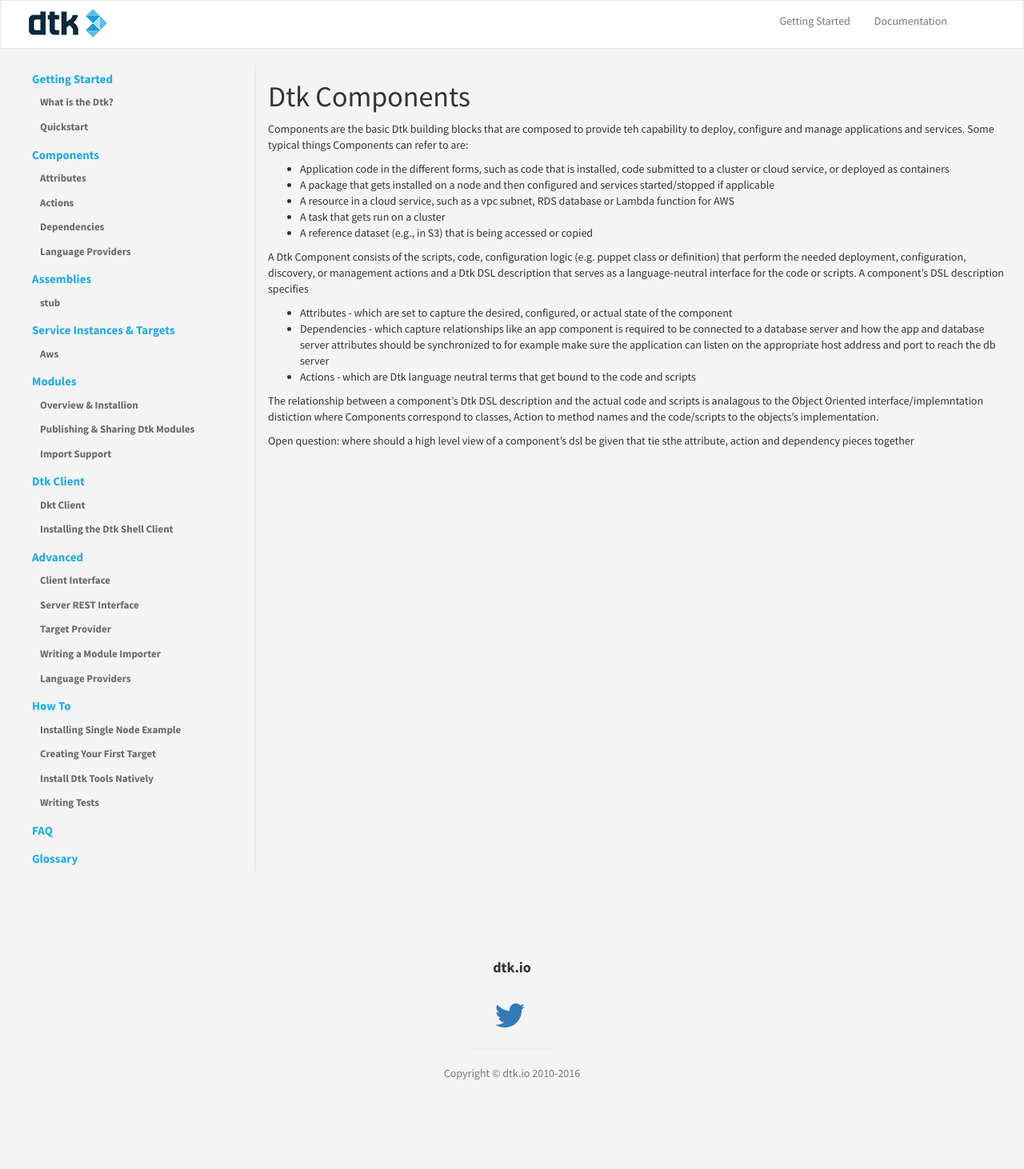
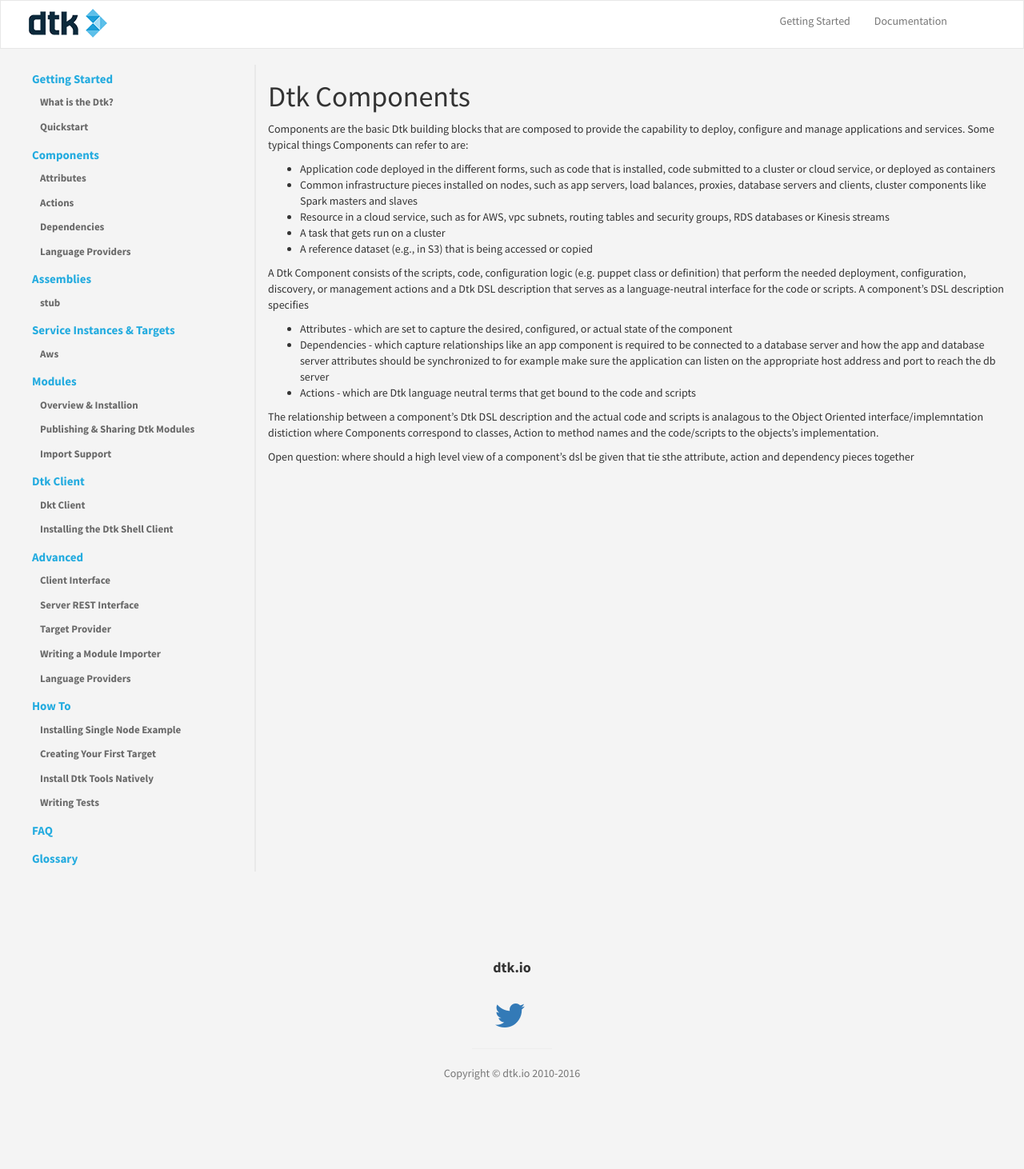
Before and after one commit to dtk/dtk-docs-v1, a Jekyll site: the page built from components.md, in a window 1280 px wide. Shown: the whole page at 80% size. Built offline with Jekyll 4.4.1, drawn with Linux system fonts in a browser that asks for light colours.

Commit message:
Update components.md

```diff
--- a/components.md
+++ b/components.md
@@ -5,10 +5,10 @@ permalink: components/index
 
 # Dtk Components
 
-Components are the basic Dtk building blocks that are composed to provide teh capability to deploy, configure and manage applications and services. Some typical things Components can refer to are:
-* Application code in the different forms, such as code that is installed, code submitted to a cluster or cloud service, or deployed as containers
-* A package that gets installed on a node and then configured and services started/stopped if applicable
-* A resource in a cloud service, such as a vpc subnet, RDS database or Lambda function for AWS
+Components are the basic Dtk building blocks that are composed to provide the capability to deploy, configure and manage applications and services. Some typical things Components can refer to are:
+* Application code deployed in the different forms, such as code that is installed, code submitted to a cluster or cloud service, or deployed as containers
+* Common infrastructure pieces installed on nodes, such as app servers, load balances, proxies, database servers and clients, cluster components like Spark masters and slaves
+* Resource in a cloud service, such as for AWS, vpc subnets, routing tables and security groups, RDS databases or Kinesis streams
 * A task that gets run on a cluster
 * A reference dataset (e.g., in S3) that is being accessed or copied
 
```
